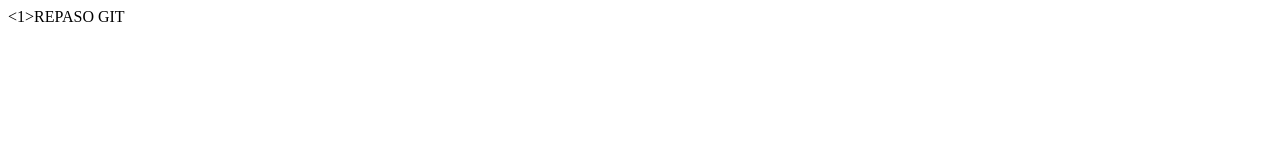
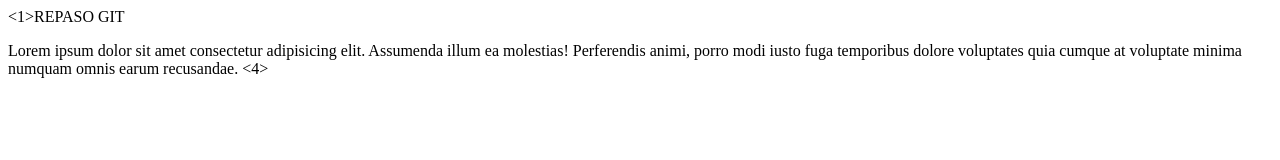
Before and after one commit to CofaltAlexis/PrimerRepositorio, a plain HTML site: page index.html in a window 1280 px wide. Drawn offline with Linux system fonts and the light colour scheme.

Commit message:
agregando contenido al index

```diff
--- a/index.html
+++ b/index.html
@@ -8,5 +8,7 @@
 </head>
 <body>
     <1>REPASO GIT</1>
+    <P>Lorem ipsum dolor sit amet consectetur adipisicing elit. Assumenda illum ea molestias! Perferendis animi, porro modi iusto fuga temporibus dolore voluptates quia cumque at voluptate minima numquam omnis earum recusandae.
+    <4></4></P>
 </body>
 </html>
```
